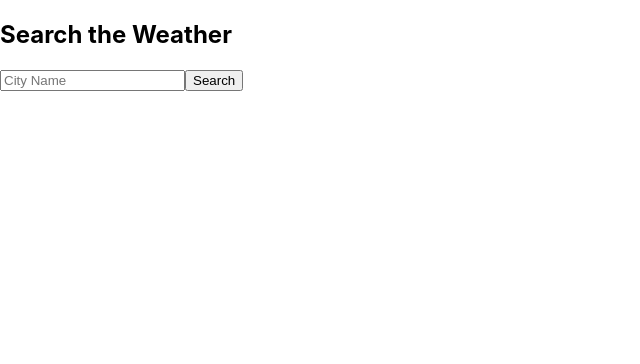
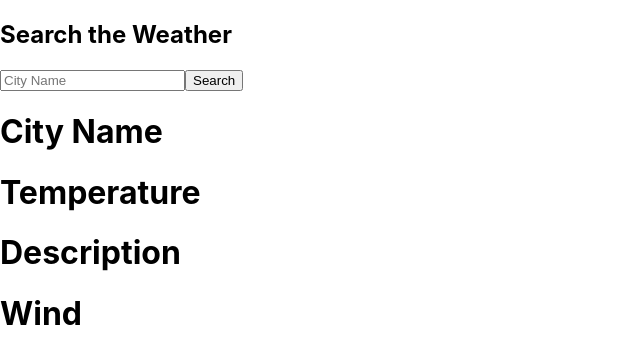
Before and after one commit to KKoder1991/weather_app_tutorial, a React (Create React App) app: page / in a window 1280 px wide. Shown: the top 364 px of the page, without its empty margins (0-640 px from the left). Built offline with nearby package versions, Linux system fonts and the light colour scheme.

Commit message:
Add div to show important weather information

```diff
--- a/src/Pages/Home.js
+++ b/src/Pages/Home.js
@@ -27,6 +27,12 @@ function Home() {
         }}
       />
       <button onClick={() => getWeather()}>Search</button>
+      <div className="weather">
+          <h1>City Name</h1>
+          <h1>Temperature</h1>
+          <h1>Description</h1>
+          <h1>Wind</h1>
+      </div>
     </div>
   );
 }
```
